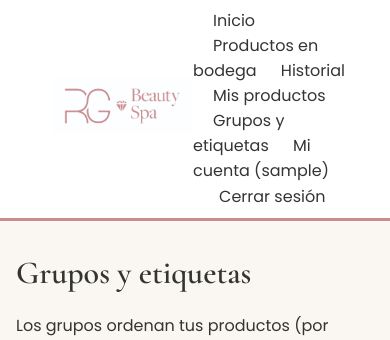
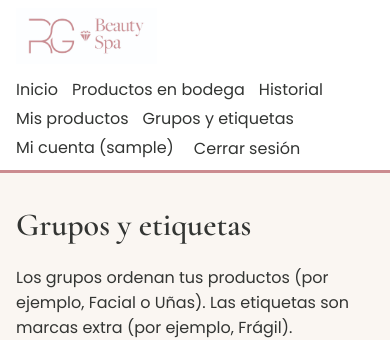
Before and after one commit to vergaran46-hub/inventario-rg-beauty-spa, a Django app: page /grupos/ in a window 390 px wide. Shown: the top 340 px of the page. Run offline with Django 5.2, Linux system fonts and the light colour scheme; the visitor is signed in with stand-in values (Sample User, id 1); data that the repository does not hold is empty.

Commit message:
Ajusta el menú y las tablas para pantallas pequeñas
- estilos.css: desde los 700 px el menú pasa a columna y los enlaces se ordenan en varias líneas
- Las tablas se pueden desplazar hacia el lado en el celular

```diff
--- a/inventario/static/inventario/css/estilos.css
+++ b/inventario/static/inventario/css/estilos.css
@@ -473,3 +473,26 @@ a.opcion:hover {
   color: #4a4a47;
   margin: 12px 0 0;
 }
+
+/* ---------- Pantallas pequeñas (RNF-MOV-01) ---------- */
+@media (max-width: 700px) {
+  nav {
+    flex-direction: column;
+    align-items: flex-start;
+    gap: 6px;
+    padding: 8px 16px;
+  }
+  nav div {
+    display: flex;
+    flex-wrap: wrap;
+    gap: 4px 14px;
+  }
+  nav a,
+  nav button {
+    margin-left: 0;
+  }
+  table {
+    display: block;
+    overflow-x: auto;
+  }
+}
```
